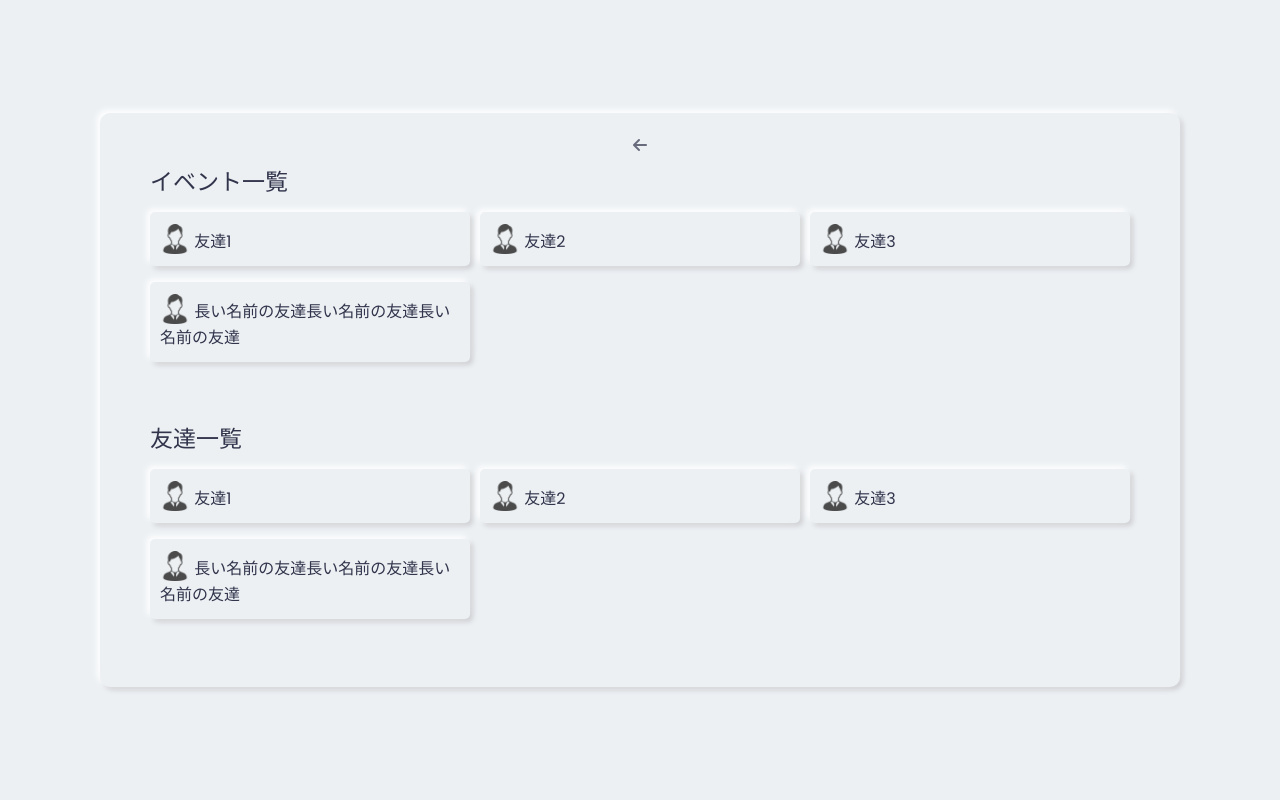
After one commit to fuwamocha/Hexachlorocyclohexane, a Python web app: template front/template/friends.html in a window 1280 px wide. The commit adds this page. Run offline with Jinja, Linux system fonts and the light colour scheme; the template is opened without the code that fills it, so the values that code supplies are empty; some libraries are stand-ins or nearby versions.

Commit message:
friends page add

```diff
--- a/front/static/css/event-details.css
+++ b/front/static/css/event-details.css
@@ -12,10 +12,15 @@ body{
   min-height: 100vh;
   background: #ecf0f3;
 }
+
+h4{
+  margin-bottom: 10px;
+}
+
 .wrapper,
 .wrapper .img-area,
 .icons a,
-.buttons > a{
+.buttons button{
   background: #ecf0f3;
   box-shadow: -3px -3px 7px #ffffff,
                3px 3px 5px #ceced1;
@@ -48,11 +53,13 @@ body{
   position: relative;
   z-index: 9;
 }
-.wrapper .icon.arrow{
-  left: 15px;
-}
+/* .wrapper .icon.arrow{
+  left: 50px;
+  font-size: 30px;
+} */
 .wrapper .icon.dots{
-  right: 15px;
+  right: 70px;
+  font-size: 50px;
 }
 .wrapper .img-area{
   height: 150px;
@@ -105,7 +112,7 @@ body{
 }
 .icons a:hover::before,
 .wrapper .icon:hover::before,
-.buttons a:hover:before{
+.buttons button:hover:before{
   content: "";
   position: absolute;
   top: 0;
@@ -117,7 +124,7 @@ body{
   box-shadow: inset -3px -3px 7px #ffffff,
               inset 3px 3px 5px #ceced1;
 }
-.buttons a:hover:before{
+.buttons button:hover:before{
   z-index: -1;
   border-radius: 5px;
 }
@@ -158,7 +165,7 @@ body{
   justify-content:center;
   align-items:center;
 }
-.buttons a{
+.buttons button{
   position: relative;
   width: 100%;
   border: none;
@@ -172,8 +179,6 @@ body{
   z-index: 4;
   margin-top: 8px;
   margin-bottom: 8px;
-  text-align: left;
-  text-decoration: none;
 }
 
 .button-container img{
@@ -183,8 +188,7 @@ body{
 
 .button-container span{
   vertical-align: bottom;
-  color: #31344b;
-  text-align: left;
+
 }
 
 .button-container {
@@ -199,3 +203,109 @@ body{
   opacity: 1;
   pointer-events: auto;
 }
+
+/*radio button*/
+html {
+  box-sizing: border-box;
+}
+
+*,
+*:before,
+*:after {
+  box-sizing: inherit;
+}
+
+body {
+  height: 100vh;
+  display: flex;
+  align-items: center;
+  justify-content: center;
+  background-color: #ecf0f3;
+  font-family: 'IBM Plex Sans Condensed', sans-serif;
+}
+
+.radiogroup {
+  padding: 48px 64px;
+  border-radius: 16px;
+  background: #ecf0f3;
+  box-shadow:
+    4px 4px 4px 0px #d1d9e6 inset,
+    -4px -4px 4px 0px #ffffff inset;
+}
+
+
+.wrapper {
+  margin: 8px 0;
+}
+
+.state {
+  position: absolute;
+  top: 0;
+  right: 0;
+  opacity: 1e-5;
+  pointer-events: none;
+}
+
+.label {
+  display: inline-flex;
+  align-items: center;
+  cursor: pointer;
+  color: #394a56;
+}
+
+.text {
+  margin-left: 16px;
+  opacity: .6;
+  transition: opacity .2s linear, transform .2s ease-out;
+}
+
+.indicator {
+  position: relative;
+  border-radius: 50%;
+  height: 30px;
+  width: 30px;
+  box-shadow:
+    -8px -4px 8px 0px #ffffff,
+    8px 4px 12px 0px #d1d9e6;
+  overflow: hidden;
+}
+
+.indicator::before,
+.indicator::after {
+  content: '';
+  position: absolute;
+  top: 10%;
+  left: 10%;
+  height: 80%;
+  width: 80%;
+  border-radius: 50%;
+}
+
+.indicator::before {
+  box-shadow:
+    -4px -2px 4px 0px #d1d9e6,
+    4px 2px 8px 0px #fff;
+}
+
+.indicator::after {
+  background-color: #ecf0f3;
+  box-shadow:
+    -4px -2px 4px 0px #fff,
+    4px 2px 8px 0px #d1d9e6;
+  transform: scale3d(1, 1, 1);
+  transition: opacity .25s ease-in-out, transform .25s ease-in-out;
+}
+
+.state:checked ~ .label .indicator::after {
+  transform: scale3d(.975, .975, 1) translate3d(0, 10%, 0);
+  opacity: 0;
+}
+
+.state:focus ~ .label .text {
+  transform: translate3d(8px, 0, 0);
+  opacity: 1;
+}
+
+.label:hover .text {
+  opacity: 1;
+}
--- /dev/null
+++ b/front/template/friends.html
@@ -0,0 +1,80 @@
+<!DOCTYPE html>
+<html lang="ja">
+<head>
+    <title>勉強会詳細</title>
+    <meta charset="UTF-8">
+    <link rel="stylesheet" href="../static/css/event-details.css">
+    <script src="https://kit.fontawesome.com/6bf73f35ec.js" crossorigin="anonymous"></script>
+</head>
+<body>
+  <div class="wrapper">
+    <!--戻るボタン-->
+    <div class="icon arrow"><i class="fas fa-arrow-left"></i></div>
+
+    <div class="event-wrapper">
+      <div class="name">イベント一覧</div>
+
+      <div class="buttons">
+        <button>
+          <div class=button-container>
+            <img src="../static/img/profile.png" title="profile img">
+            <span>友達1</span>
+          </div>
+        </button>
+        <button>
+          <div class=button-container>
+            <img src="../static/img/profile.png" title="profile img">
+            <span>友達2</span>
+          </div>
+        <button>
+          <div class=button-container>
+            <img src="../static/img/profile.png" title="profile img">
+            <span>友達3</span>
+          </div>
+        <button>
+          <div class=button-container>
+            <img src="../static/img/profile.png" title="profile img">
+            <span>長い名前の友達長い名前の友達長い名前の友達</span>
+          </div>
+      </div>
+
+    </div>
+
+
+
+    <!--友達一覧-->
+    <div class="event-wrapper">
+      <div class="name">友達一覧</div>
+
+      <div class="buttons">
+        <button>
+          <div class=button-container>
+            <img src="../static/img/profile.png" title="profile img">
+            <span>友達1</span>
+          </div>
+        </button>
+        <button>
+          <div class=button-container>
+            <img src="../static/img/profile.png" title="profile img">
+            <span>友達2</span>
+          </div>
+        <button>
+          <div class=button-container>
+            <img src="../static/img/profile.png" title="profile img">
+            <span>友達3</span>
+          </div>
+        <button>
+          <div class=button-container>
+            <img src="../static/img/profile.png" title="profile img">
+            <span>長い名前の友達長い名前の友達長い名前の友達</span>
+          </div>
+      </div>
+
+    </div>
+
+
+
+    </div>
+  </div>
+</body>
+</html>
```
Also changed, not shown: front/template/event-details.html (added, +72 -0 lines), front/template/home.html (added, +96 -0 lines).
